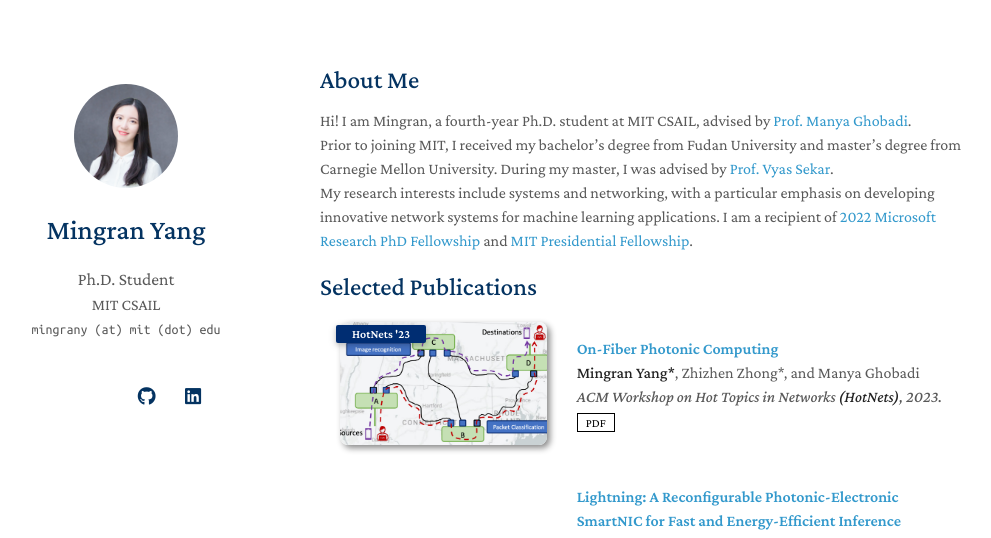
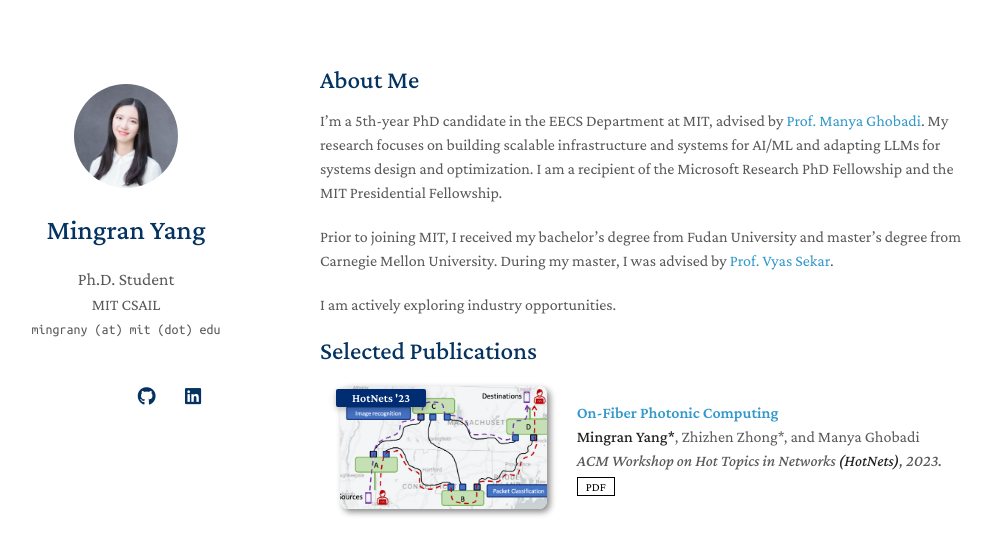
Before and after one commit to mingrany/mingrany.github.io, a Jekyll site: the page built from index.md, in a window 1280 px wide and 900 px high, cut to the strip 0-538 px from the top of the window. Shown: the whole strip, without its empty margins (150-1141 px from the left). Built offline with Jekyll 4.4.1, drawn with Linux system fonts in a browser that asks for light colours; nearby versions of some CDN libraries; a style sheet for code colours, icons or effects is not loaded; our own code applies the rules of GitHub Pages for plain Markdown files.

Commit message:
udpate index.md

```diff
--- a/index.md
+++ b/index.md
@@ -4,9 +4,15 @@ layout: homepage
 
 ## About Me
 
+I'm a 5th-year PhD candidate in the EECS Department at MIT, advised by [Prof. Manya Ghobadi](https://people.csail.mit.edu/ghobadi/). My research focuses on building scalable infrastructure and systems for AI/ML and adapting LLMs for systems design and optimization. I am a recipient of the Microsoft Research PhD Fellowship and the MIT Presidential Fellowship. <br>
+
+Prior to joining MIT, I received my bachelor's degree from Fudan University and master's degree from Carnegie Mellon University. During my master, I was advised by [Prof. Vyas Sekar](https://users.ece.cmu.edu/~vsekar/). <br>
+
+I am actively exploring industry opportunities.
+
+<!--
 Hi! I am Mingran, a fourth-year Ph.D. student at MIT CSAIL, advised by [Prof. Manya Ghobadi](https://people.csail.mit.edu/ghobadi/). <br>
-Prior to joining MIT, I received my bachelor's degree from Fudan University and master's degree from Carnegie Mellon University. During my master, I was advised by [Prof. Vyas Sekar](https://users.ece.cmu.edu/~vsekar/). <br>
-My research interests include systems and networking, with a particular emphasis on developing innovative network systems for machine learning applications. I am a recipient of [2022 Microsoft Research PhD Fellowship](https://www.microsoft.com/en-us/research/academic-program/phd-fellowship/2022-recipients/) and [MIT Presidential Fellowship](https://web.mit.edu/provost/presfellow/).
+My research interests include systems and networking, with a particular emphasis on developing innovative network systems for machine learning applications. I am a recipient of [2022 Microsoft Research PhD Fellowship](https://www.microsoft.com/en-us/research/academic-program/phd-fellowship/2022-recipients/) and [MIT Presidential Fellowship](https://web.mit.edu/provost/presfellow/). -->
 
 {% include_relative _includes/publications.md %}
 
```
